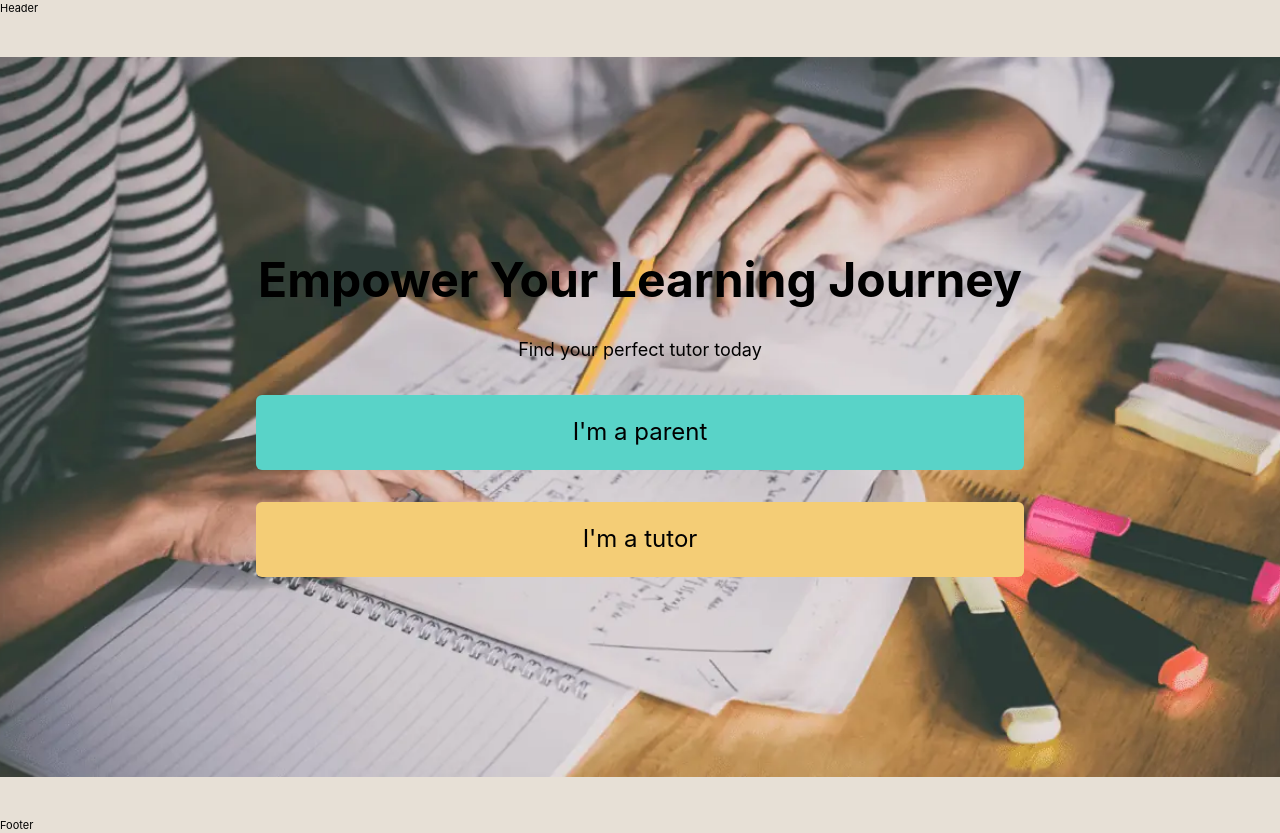
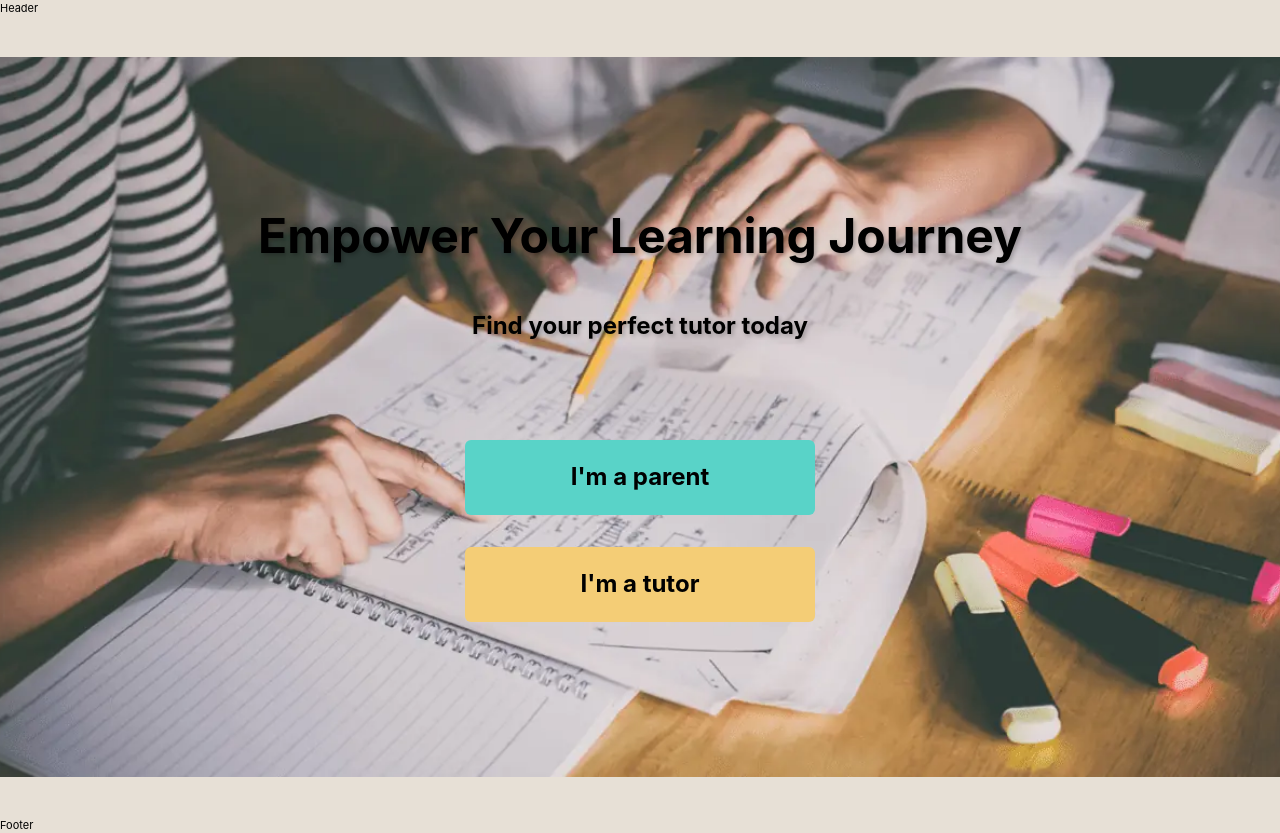
Before and after one commit to Code-the-Dream-School/ffprac-team2-front, a React (Vite) app: page / in a window 1280 px wide. Built offline with nearby package versions, Linux system fonts and the light colour scheme.

Commit message:
updated styles - LandingPage

```diff
--- a/src/pages/LandingPage.tsx
+++ b/src/pages/LandingPage.tsx
@@ -1,5 +1,5 @@
 import React from 'react';
-import { Box, Button, Flex, VStack, Heading, Text } from '@chakra-ui/react';
+import { Box, Button, ButtonGroup, Flex, VStack, Heading, Text } from '@chakra-ui/react';
 import backgroundImage from '../assets/background_photo.png';
 import { useNavigate } from 'react-router-dom';
 
@@ -13,7 +13,7 @@ const LandingPage: React.FC<LandingPage> = ({ parentButtonText, tutorButtonText
   const navigate = useNavigate();
 
   const toRegistration = () => {
-      navigate('/auth');
+    navigate(`/auth`);
   };
 
   return (
@@ -48,18 +48,38 @@ const LandingPage: React.FC<LandingPage> = ({ parentButtonText, tutorButtonText
 
       {/* Content */}
       <VStack spacing={8} align="stretch" w="full" maxW="container.md" mx="auto" zIndex="1">
-        <Heading as="h1" size="2xl" textAlign="center">
+        <Heading
+          as="h1"
+          size="2xl"
+          textAlign="center"
+          mb="1rem"
+          sx={{
+            textShadow: '2px 2px 4px rgba(0, 0, 0, 0.25)'
+          }}>
           Empower Your Learning Journey
         </Heading>
-        <Text fontSize="lg" textAlign="center">
+
+        <Text
+          fontSize="2xl"
+          textAlign="center"
+          fontWeight="bold"
+          mb="4rem"
+          sx={{
+            textShadow: '2px 2px 4px rgba(0, 0, 0, 0.25)'
+          }}
+        >
           Find your perfect tutor today
         </Text>
-        <Button size="landing" variant="buttonTeal" onClick={toRegistration}>
-          {parentButtonText}
-        </Button>
-        <Button size="landing" variant="buttonYellow" onClick={toRegistration}>
-          {tutorButtonText}
-        </Button>
+        <Box width="350" gap="2rem" margin="0 auto" display="flex" alignItems="center" flexDirection="column" justifyContent="center">
+
+          <Button size="landing" variant="buttonTeal" fontWeight="bold" onClick={toRegistration}>
+            {parentButtonText}
+          </Button>
+          <Button size="landing" variant="buttonYellow" fontWeight="bold" onClick={toRegistration}>
+            {tutorButtonText}
+          </Button>
+        </Box>
+
       </VStack>
     </Flex>
   );
--- a/src/util/theme.ts
+++ b/src/util/theme.ts
@@ -1,57 +1,3 @@
-import { extendTheme } from '@chakra-ui/react';
-
-export const theme = extendTheme({
-  styles: {
-    global: {
-      body: {
-        bg: '#E7E0D6',
-        color: '#000000',
-        fontSize: '11px',
-      },
-    },
-  },
-  colors: {
-    customWhite: '#FFFFFF',
-  },
-  components: {
-    Button: {
-      baseStyle: {
-        fontWeight: 'normal',
-      },
-      sizes: {
-         // landingButtons size as a custom size for buttons
-        landing: {
-            h: '75px',
-            minW: '350px',
-            fontSize: '24px',
-          },
-        // dashboardButtons size as a custom size for buttons
-        dashboard: {
-          h: '35px',
-          fontSize: '12px',
-          fontWeight: '700',
-        },
-      },
-      variants: {
-        // button variants. (dashboardButtons styles as variants)
-        buttonYellow: {
-          bg: '#F4CD76',
-          _hover: {
-            bg: 'grey.400',
-          },
-        },
-        buttonTeal: {
-          bg: '#59D3C8',
-          _hover: {
-            bg: 'grey.400',
-          },
-        },
-      },
-    },
-  },
-});
-
-/*
 import { extendTheme } from '@chakra-ui/react';
 
 // example theme
@@ -83,12 +29,44 @@ export const theme = extendTheme({
                 bg: 'grey.400',
             },
         },
-        height: '35px',
-        fontSize: '12px',
+        height: '30px',
+        fontSize: '11px',
         fontWeight: '700',
     },
+    components: {
+        Button: {
+          baseStyle: {
+            fontWeight: 'normal',
+          },
+          sizes: {
+            landing: {
+                h: '75px',
+                minW: '350px',
+                fontSize: '24px',
+              },
+          },
+          variants: {
+            // button variants. (dashboardButtons styles as variants)
+            buttonYellow: {
+                shadows: {
+                    purple: '0 0 0 3px rgba(159, 122, 234, 0.6)'
+                  },
+              bg: '#F4CD76',
+              _hover: {
+                bg: 'grey.400',
+              },
+            },
+            buttonTeal: {
+              bg: '#59D3C8',
+              _hover: {
+                bg: 'grey.400',
+              },
+            },
+          },
+        },
+      },
 });
-*/
+
 // Default braikpoints for informational purposes
 // const breakpoints = {
 //     base: "0em", // 0px
```
Also changed, not shown: src/theme.ts (+0 -30 lines).
